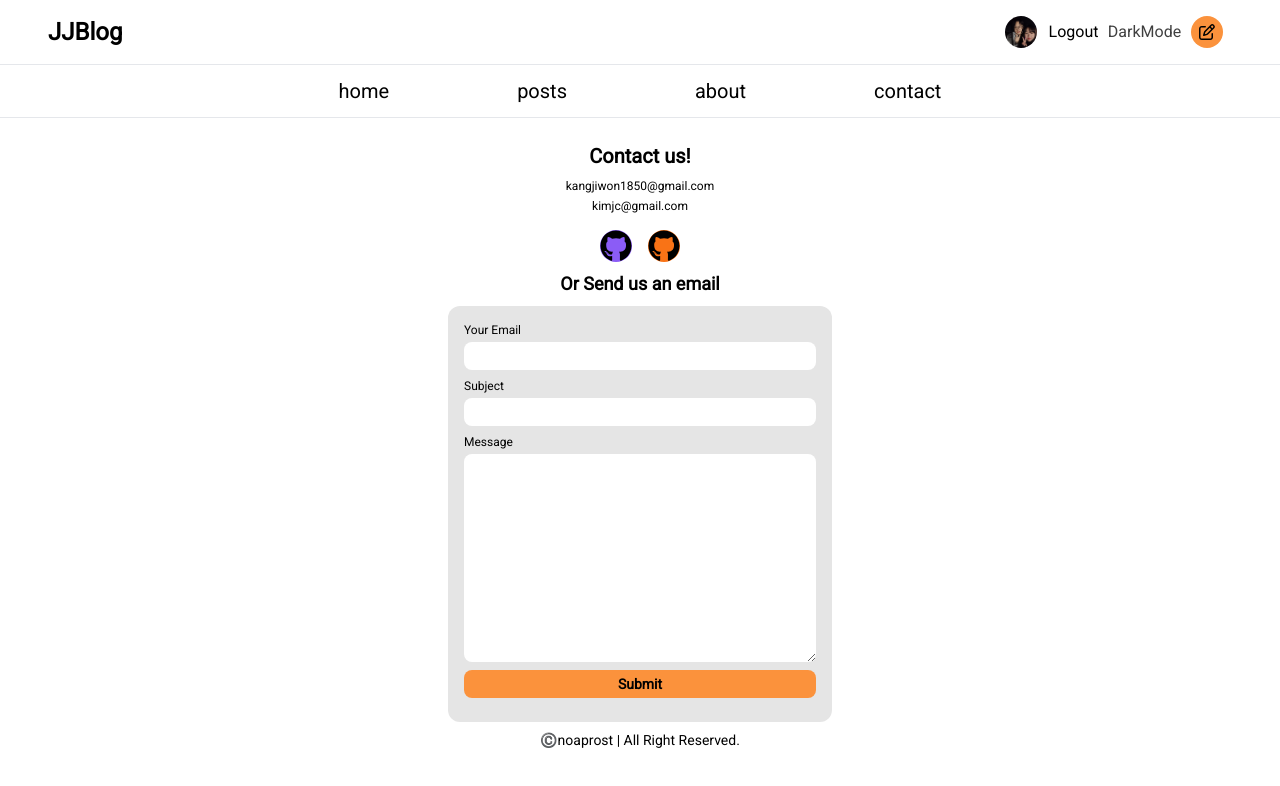
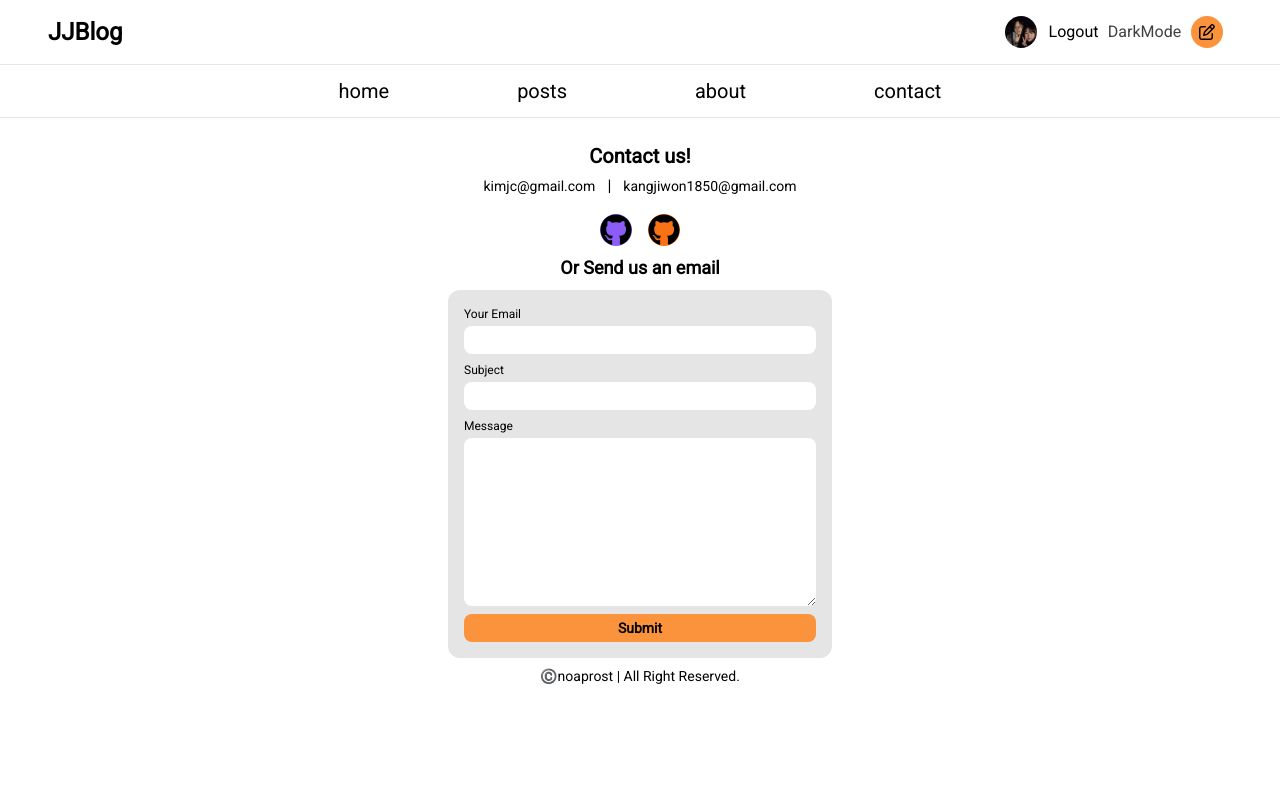
Before and after one commit to noaprost/jjlog, a Next.js app: page /contact in a window 1280 px wide. Shown: the top 786 px of the page. Built offline with nearby package versions, Linux system fonts and the light colour scheme.

Commit message:
feat: 이메일 디자인 수정

```diff
--- a/src/app/contact/page.tsx
+++ b/src/app/contact/page.tsx
@@ -5,9 +5,12 @@ import { FaGithub } from "react-icons/fa";
 export default function ContactPage() {
   return (
     <div className="flex flex-col items-center">
-      <h2 className="font-bold text-xl mb-2">Contact us!</h2>
-      <p className="text-xs mb-1">kangjiwon1850@gmail.com</p>
-      <p className="text-xs mb-4">kimjc@gmail.com</p>
+      <h2 className="font-semibold text-xl mb-1">Contact us!</h2>
+      <div className="flex items-center justify-center mb-4">
+        <p className="text-sm">kimjc@gmail.com</p>
+        <p className="mx-3">|</p>
+        <p className="text-sm">kangjiwon1850@gmail.com</p>
+      </div>
       <div className="flex mb-2">
         <Link href="https://github.com/noaprost">
           <FaGithub className="bg-violet-500 rounded-full mr-4 w-8 h-8" />
@@ -16,7 +19,7 @@ export default function ContactPage() {
           <FaGithub className="bg-orange-500 rounded-full w-8 h-8" />
         </Link>
       </div>
-      <h2 className="font-bold text-lg mb-2">Or Send us an email</h2>
+      <h2 className="font-semibold text-lg mb-2">Or Send us an email</h2>
       <EmailForm />
     </div>
   );
--- a/src/components/EmailForm.tsx
+++ b/src/components/EmailForm.tsx
@@ -103,14 +103,14 @@ export default function EmailForm() {
           id="message"
           name="message"
           required
-          rows={10}
+          rows={8}
           value={form.message}
           onChange={handleChange}
           className="rounded-lg text-sm p-1 text-black outline-none"
         />
         <button
           type="submit"
-          className="bg-orange-400 text-black font-semibold text-sm my-2 rounded-lg p-1"
+          className="bg-orange-400 text-black font-semibold text-sm mt-2 rounded-lg p-1"
         >
           Submit
         </button>
```
